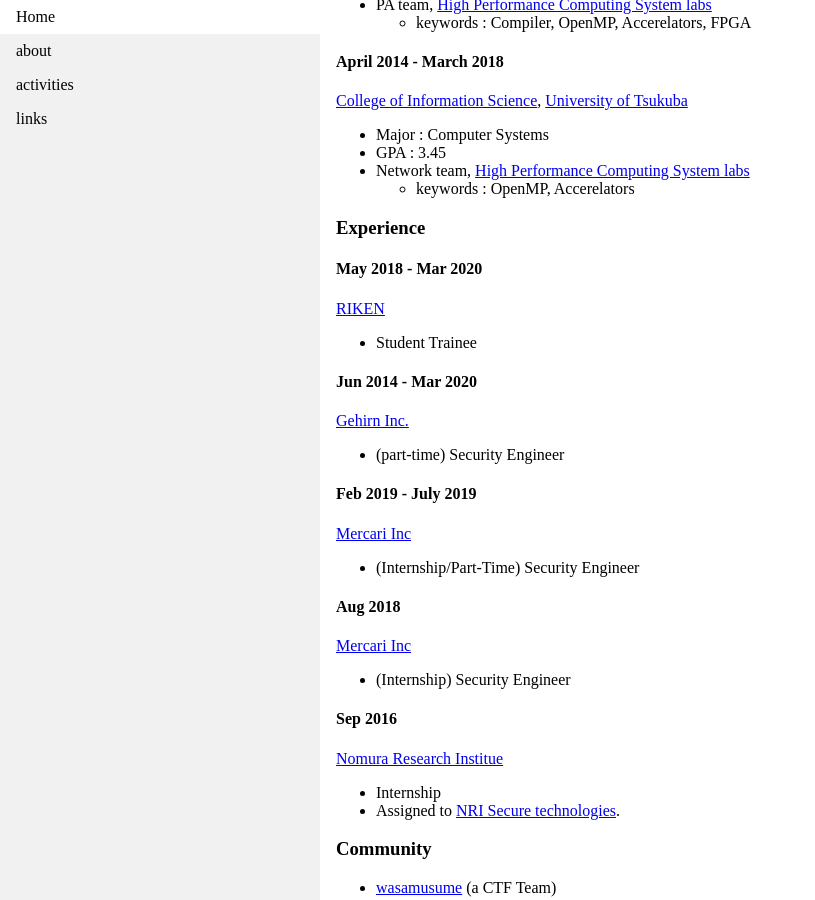
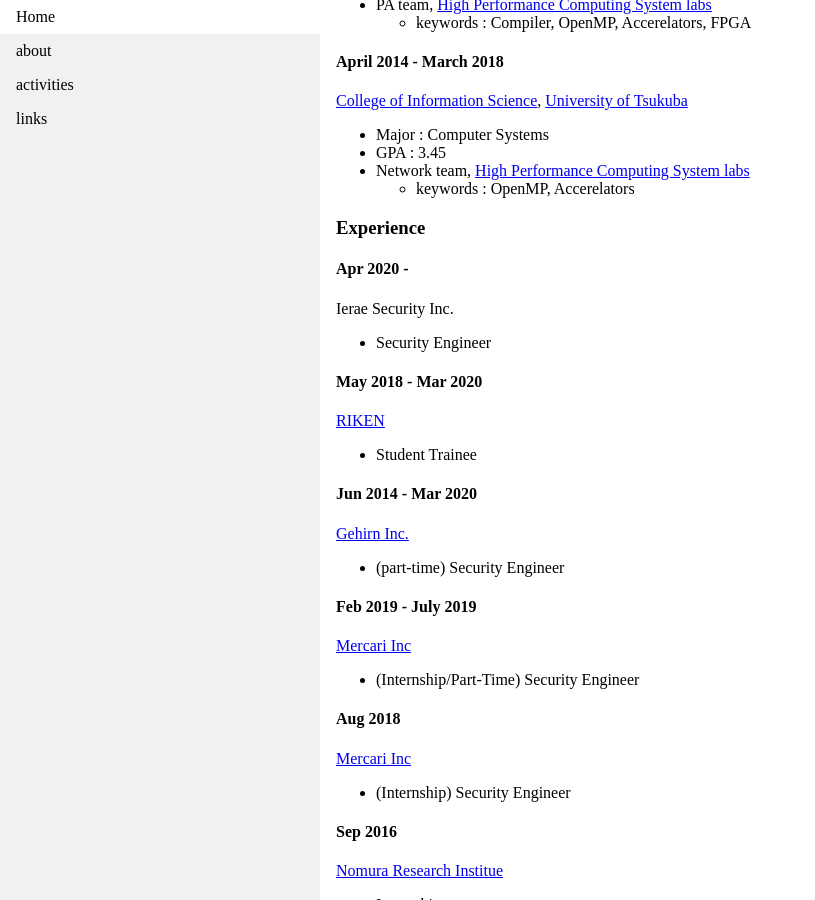
Before and after one commit to ytn86/ytn86.github.io, a Jekyll site: the page built from about.md, in a window 1280 px wide and 900 px high, scrolled down 321 px. Shown: the whole window, without its empty margins (0-815 px from the left). Built offline with Jekyll 4.4.1, drawn with Linux system fonts in a browser that asks for light colours.

Commit message:
Update working expernence section and publication section

```diff
--- a/about.md
+++ b/about.md
@@ -24,6 +24,10 @@ title: about
   * keywords : OpenMP, Accerelators
 
 ### Experience
+
+#### Apr 2020 -
+Ierae Security Inc.
+* Security Engineer
 
 #### May 2018 - Mar 2020
 [RIKEN](http://www.riken.jp/en/)
```
Also changed, not shown: activities.md (+4 -0 lines).
